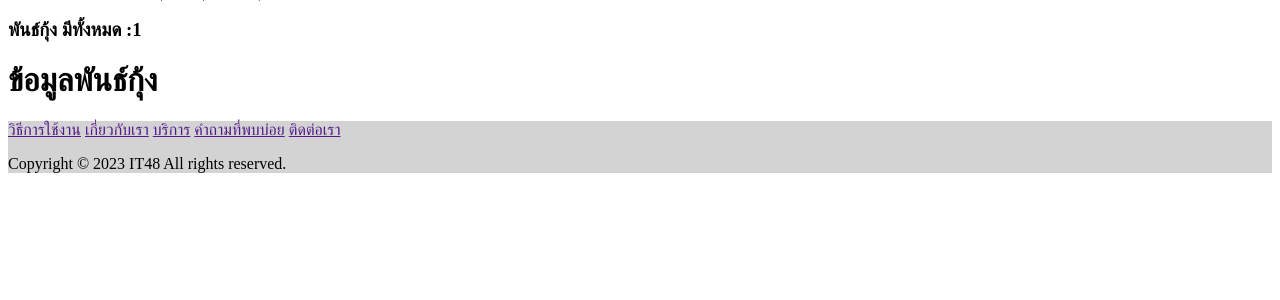
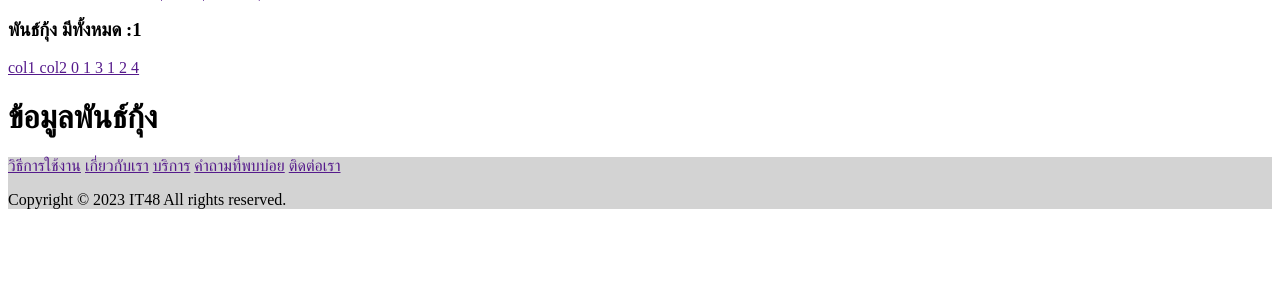
Before and after one commit to Pornpavitt/Shrimp48, a Django app: page /shrimptypes/1 in a window 1280 px wide. Shown: the part 26-326 px from the top of the page. Run offline with Django 5.2, Linux system fonts and the light colour scheme.

Commit message:
result1
d

```diff
--- a/app_shrimp_type/templates/app_shrimp_type/shrimptypes.html
+++ b/app_shrimp_type/templates/app_shrimp_type/shrimptypes.html
@@ -20,6 +20,7 @@
         <h3>พันธ์กุ้ง มีทั้งหมด :{{shrimp_id}}</h3>
     </div>
     <div>
+        <a href="">{{df}}</a>
         <h1>ข้อมูลพันธ์กุ้ง</h1>
     </div>
     <footer style="background-color: lightgray;">
--- a/app_shrimp_type/urls.py
+++ b/app_shrimp_type/urls.py
@@ -1,3 +1,4 @@
+
 from django.urls import path
 from . import views
 
--- a/app_shrimp_type/views.py
+++ b/app_shrimp_type/views.py
@@ -1,3 +1,4 @@
+import pandas as pd
 from django.shortcuts import render
 from django.http import HttpResponse
 
@@ -8,4 +9,6 @@ def shrimptypes(request):
     return render(request, 'app_shrimp_type/shrimptypes.html')
 
 def shrimptype(request, shrimp_id):
-    return render(request, 'app_shrimp_type/shrimptypes.html', context={"shrimp_id": shrimp_id})
+   d = {'col1': [1, 2], 'col2': [3, 4]}
+   df = pd.DataFrame(data=d)
+   return render(request, 'app_shrimp_type/shrimptypes.html', context={"shrimp_id": shrimp_id,"df":df})
```
